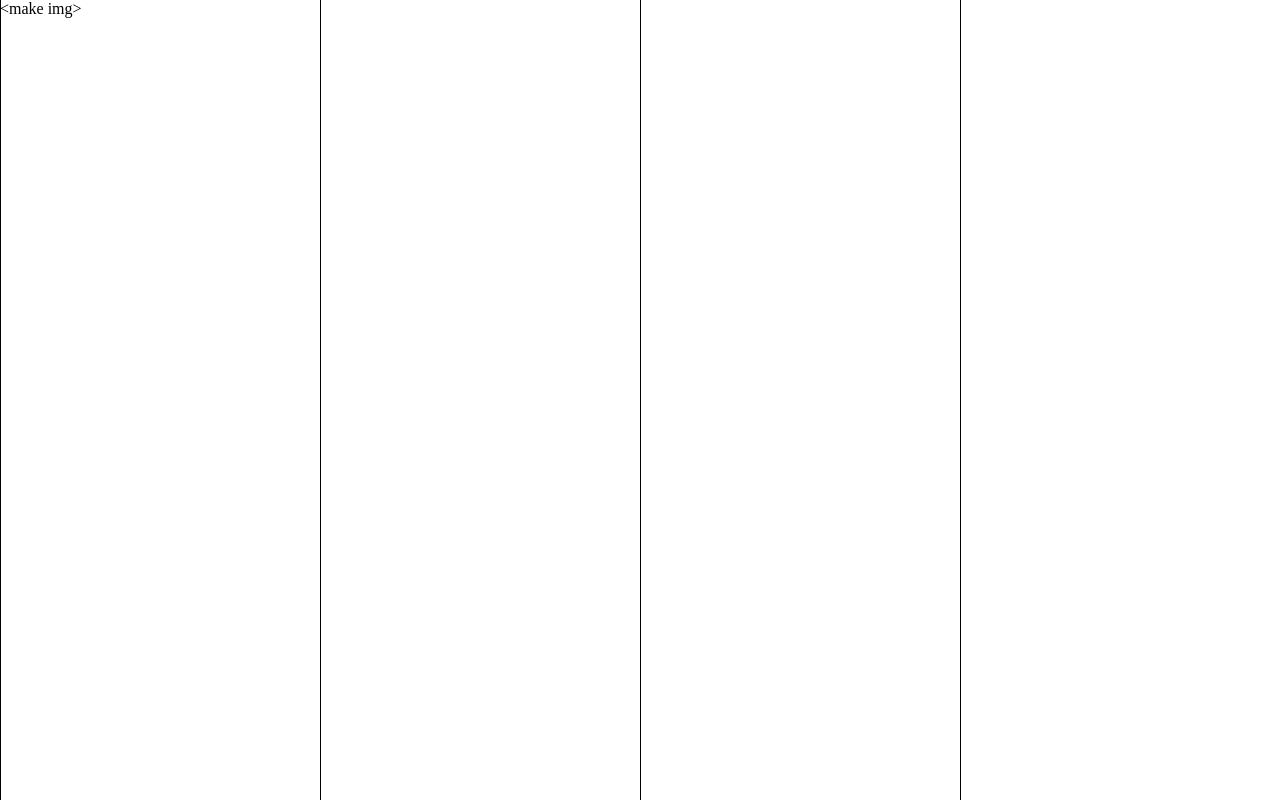
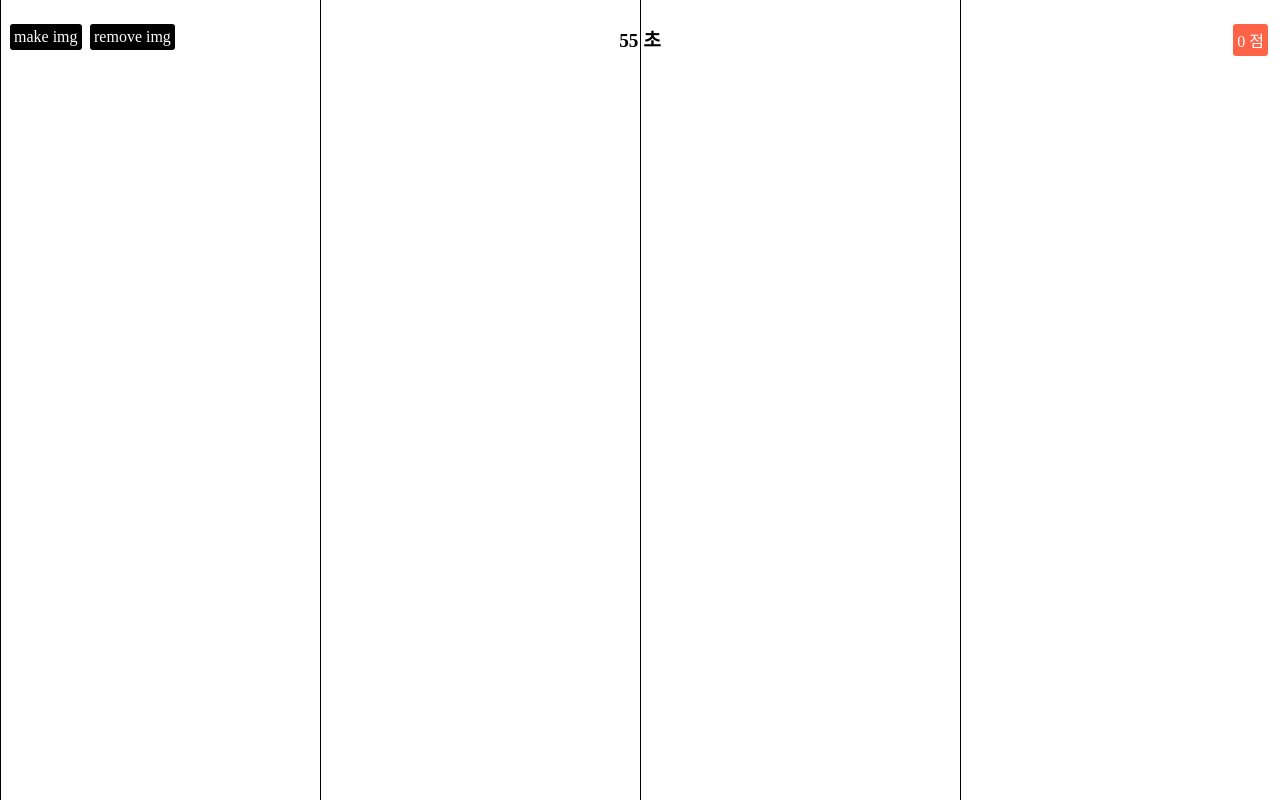
Before and after one commit to BaloCoding/BaloCoding-Web, a plain HTML site: page pages/game.html in a window 1280 px wide. Drawn offline with Linux system fonts and the light colour scheme.

Commit message:
add score and time

```diff
--- a/assets/css/game.css
+++ b/assets/css/game.css
@@ -5,17 +5,38 @@ html, body {
   height: 100%;
 }
 
+#app .btn {
+  position: absolute;
+  top: 3%;
+  cursor: pointer;
+  width: fit-content;
+  padding: 4px;
+  border-radius: 3px;
+  background-color: black;
+  color: white;
+}
+
+#make {
+  left: 10px;
+  z-index: 99;
+}
+
+#remove {
+  left: 90px;
+  z-index: 99;
+}
+
 #app {
   width: 100%;
   height: 100%;
 }
 
-#app .canvas {
+#app .grid-canvas {
   width: 100%;
   height: 100%;
 }
 
-#app .canvas .line {
+#app .grid-canvas .line {
   position: absolute;
   top: 0;
   width: 1px;
@@ -27,12 +48,12 @@ html, body {
   position: absolute;
   top: 0;
   left: 0;
+  width: 100%;
+  height: 100%;
 }
 
 #app .game .activity {
   position: absolute;
-  top: 100px;
-  left: 200px;
   width: 200px;
   height: 200px;
 }
@@ -55,10 +76,22 @@ html, body {
   color: white;
 }
 
-/* #app .game .img {
-  position: fixed;
+#app .game .total-score {
+  position: absolute;
+  top: 3%;
+  right: 12px;
+  padding: 4px;
+  border-radius: 3px;
+  background-color: tomato;
+  color: white;
+  z-index: 999;
 }
 
-#app .game .btn {
-  width: fit-content;
-} */
+#app .game .remain-time {
+  position: absolute;
+  top: 3%;
+  left: 50%;
+  font-size: larger;
+  font-weight: bold;
+  transform: translate(-50%, 3%);
+}
--- a/assets/js/game.js
+++ b/assets/js/game.js
@@ -1,7 +1,8 @@
 // global
 let windowWidth = null
 let windowHeight = null
-
+let sumOfScore = 0
+let remainedTime = 60
 let tempNum = 1
 
 /**
@@ -10,7 +11,7 @@ let tempNum = 1
 // variables
 const numOfGrid = 4
 // dom elements
-const canvas = document.querySelector('.canvas')
+const gridCanvas = document.querySelector('.grid-canvas')
 
 /**
  * game
@@ -19,35 +20,53 @@ const canvas = document.querySelector('.canvas')
 
 // dom elements
 const game = document.querySelector('.game')
+const totalScore = document.querySelector('.total-score')
+const remainTime = document.querySelector('.remain-time')
 
 // temp btn
-const btn = document.createElement('div')
-btn.className = 'btn'
-btn.innerText = '<make img>'
-btn.style.width = 'fit-content'
-btn.addEventListener('click', btnClickListener)
-game.appendChild(btn)
+const makeBtn = document.querySelector('#make')
+makeBtn.addEventListener('click', makeBtnClickListener)
+
+const removeBtn = document.querySelector('#remove')
+removeBtn.addEventListener('click', removeBtnClickListener)
 // temp btn
 
 
 // event listeners
+window.addEventListener('DOMContentLoaded', DOMContentLoadedEventListener)
 window.addEventListener('load', loadEventListener)
 window.addEventListener('resize', resizeEventListener)
 
 
 // functions
+function DOMContentLoadedEventListener() {
+  remainTime.innerText = `${remainedTime} 초`
+
+  let remainInterval = setInterval(() => {
+    remainedTime -= 1
+    remainTime.innerText = `${remainedTime} 초`
+
+    // 게임 오버
+    if (remainedTime <= 0) {
+      clearInterval(remainInterval)
+    }
+  }, 1000)
+}
+
 function loadEventListener() {
-  canvas.innerHTML = ''
+  gridCanvas.innerHTML = ''
   windowWidth = window.innerWidth
   windowHeight = window.outerHeight
+  totalScore.innerText = `${sumOfScore} 점`
 
   drawGridLine()
 }
 
 function resizeEventListener() {
-  canvas.innerHTML = ''
+  gridCanvas.innerHTML = ''
   windowWidth = window.innerWidth
   windowHeight = window.outerHeight
+  totalScore.innerText = `${sumOfScore} 점`
 
   drawGridLine()
 }
@@ -57,17 +76,17 @@ function drawGridLine() {
     const gridLine = document.createElement('div')
     gridLine.className = 'line'
     gridLine.style.left = `${(windowWidth / numOfGrid) * (idx)}px`
-    canvas.appendChild(gridLine)
+    gridCanvas.appendChild(gridLine)
   })}
 }
 
-function btnClickListener() {
+function makeBtnClickListener() {
   const randInt = getRandomArbitrary(0, numOfGrid)
 
   const activity = document.createElement('div')
-  activity.className = 'activity'
+  activity.className = `activity ${tempNum}`
   activity.style.top = '20px'
-  activity.style.left = `${randInt * (windowWidth / numOfGrid)}px`
+  activity.style.left = `${(randInt * (windowWidth / numOfGrid)) + 2}px`
 
   const img = document.createElement('img')
   img.className = 'img'
@@ -86,20 +105,35 @@ function btnClickListener() {
   tempNum += 1
 }
 
+function removeBtnClickListener() {
+  const activities = document.querySelectorAll('.activity')
+  if (activities.length > 0) {
+    activities[0].parentElement.removeChild(activities[0])
+
+    sumOfScore += 10
+    totalScore.innerText = `${sumOfScore} 점`
+  }
+}
+
 function imgLoadListener(e, idx) {
-  const velocity = 8
+  const velocity = 10
   const target = e.target.parentNode
   let firstY = e.target.y
   let downInterval = null
+  let a = 1
 
   downInterval = setInterval(() => {
+    const parentElement = target.parentElement
+
     if (firstY > windowHeight) {
       clearInterval(downInterval)
-      target.parentElement.removeChild(target)
+      if (parentElement) {
+        target.parentElement.removeChild(target)
+      }
     }
-    firstY += 1
+    firstY += a
     target.style.top = `${firstY}px`
-    target.style.left = `${idx * (windowWidth / numOfGrid)}px`
+    target.style.left = `${(idx * (windowWidth / numOfGrid)) + 2}px`
   }, velocity)
 }
 
--- a/pages/game.html
+++ b/pages/game.html
@@ -9,8 +9,12 @@
   </head>
   <body>
     <main id="app">
-      <div class="canvas"></div>
+      <div id="make" class="btn">make img</div>
+      <div id="remove" class="btn">remove img</div>
+      <div class="grid-canvas"></div>
       <div class="game">
+        <div class="remain-time"></div>
+        <div class="total-score"></div>
       </div>
     </main>
     <script src="../assets/js/game.js"></script>
```
